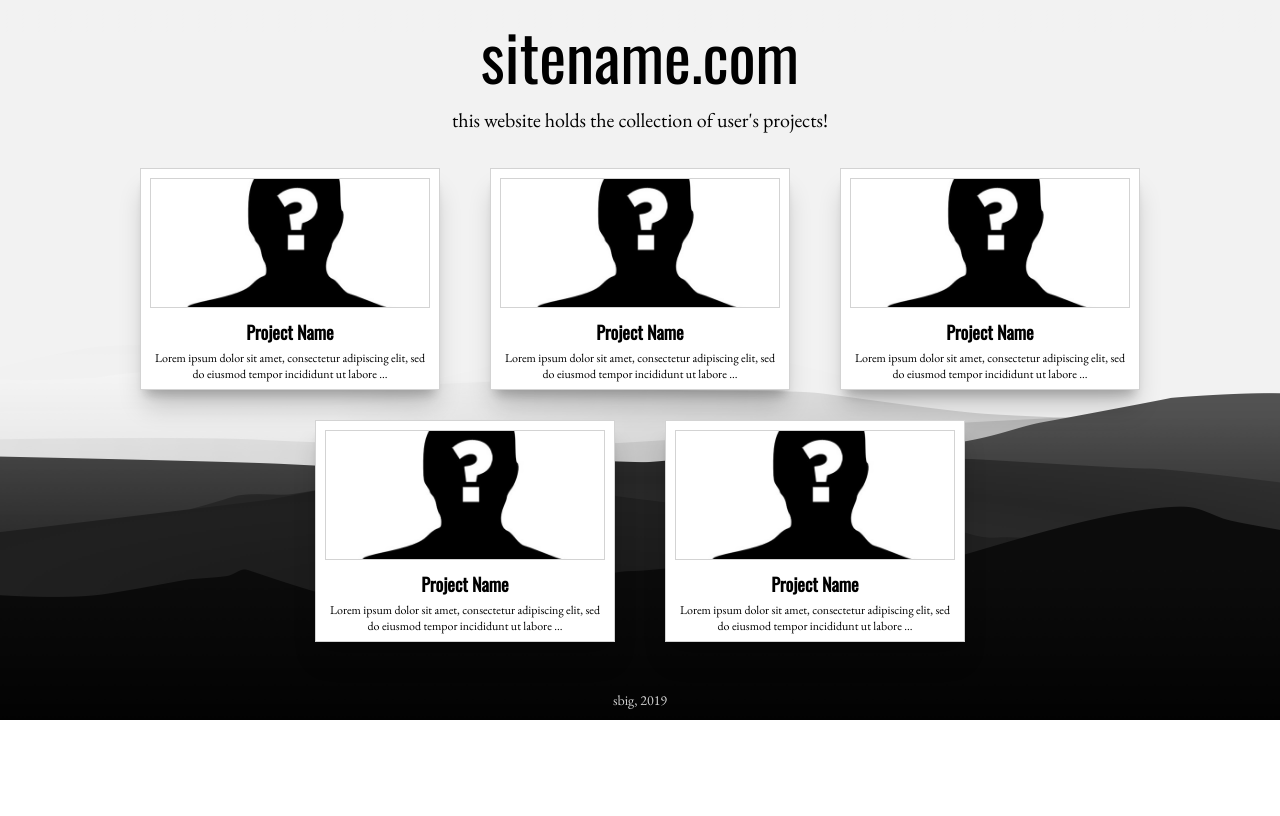
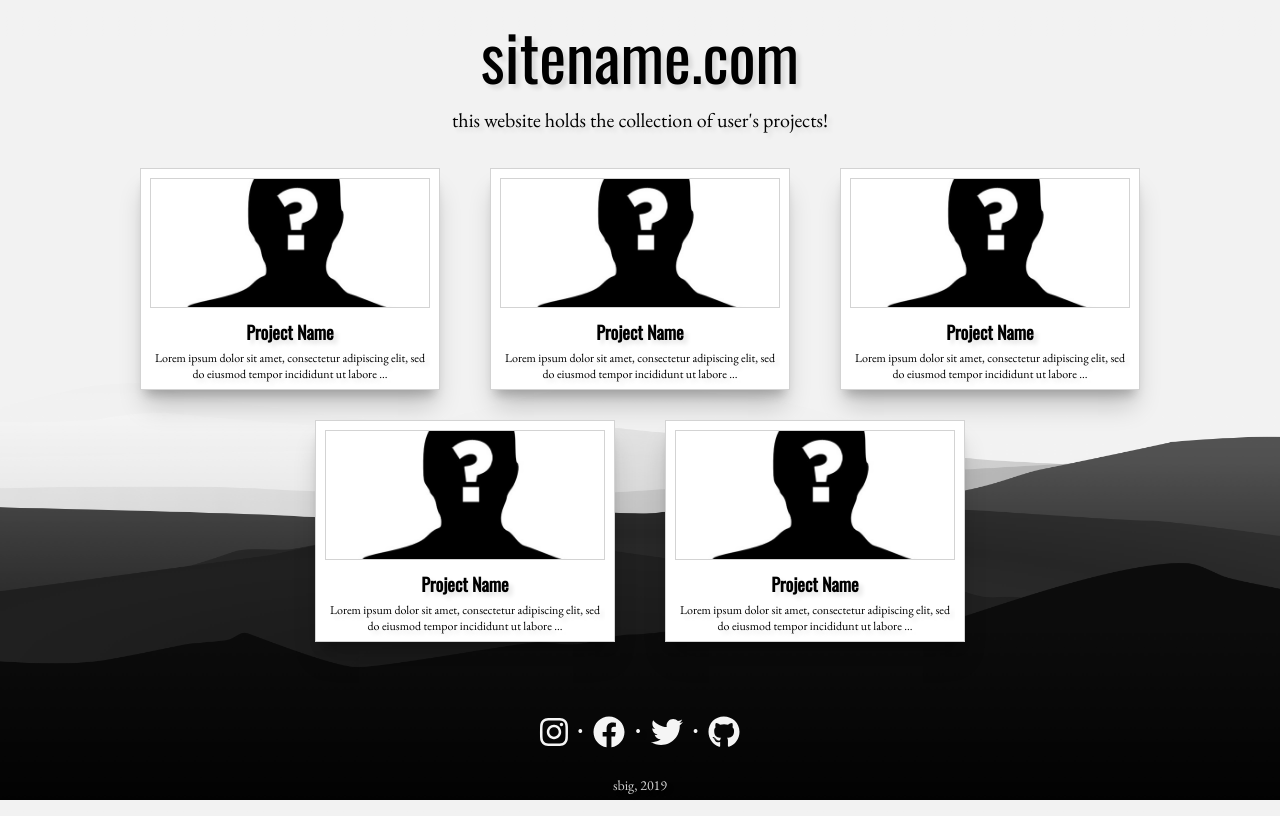
Before and after one commit to fraglantia/Tepsite, a React (Create React App) app: page / in a window 1280 px wide. Built offline with nearby package versions, Linux system fonts and the light colour scheme.

Commit message:
added social media icons and some animations

```diff
--- a/package.json
+++ b/package.json
@@ -3,6 +3,10 @@
   "version": "0.1.0",
   "private": true,
   "dependencies": {
+    "@fortawesome/fontawesome-svg-core": "^1.2.19",
+    "@fortawesome/free-brands-svg-icons": "^5.9.0",
+    "@fortawesome/free-solid-svg-icons": "^5.9.0",
+    "@fortawesome/react-fontawesome": "^0.1.4",
     "react": "^16.8.6",
     "react-dom": "^16.8.6",
     "react-scripts": "3.0.1"
--- a/public/style.css
+++ b/public/style.css
@@ -12,6 +12,7 @@ body {
     flex-direction: column;
     align-items: center;
     align-content: center;
+    text-shadow: 4px 4px 4px rgba(0, 0, 0, 0.1);
 }
 
 .header {
@@ -33,12 +34,42 @@ body {
     font-size: 20px;
 }
 
+.footer {
+    margin-top: 50px;
+    display: flex;
+    flex-direction: column;
+    align-items: center;
+}
 
-.footer {
-    margin-top: 20px;
+
+.footer .text {
+    margin-top: 5px;
     font-family: 'EB Garamond', serif;
     font-size: 14px;
     color: lightgray;
+}
+
+.footer .icons {
+    display: flex;
+    flex-direction: row;
+    align-items: center;
+}
+
+.footer .icons p{
+    color: whitesmoke;
+}
+
+
+.footer .icons .icon{
+    margin-left: 10px;
+    margin-right: 10px;
+    color: whitesmoke;
+    text-decoration: none;
+}
+
+.footer .icons .icon a{
+    color: whitesmoke;
+    text-decoration: none;
 }
 
 .projectContainer {
@@ -61,7 +92,14 @@ body {
     outline: 1px solid lightgray;
     outline-offset: -1px;
     box-shadow: 0 20px 25px -5px rgba(0, 0, 0, 0.2), 0 10px 10px -5px rgba(0, 0, 0, 0.2);
+    transform: scale(1.0);
+    transition: transform 0.1s ease-out;
 }
+
+.projectDiv:hover {
+    transform: scale(1.1);
+}
+
 
 .projectTitle {
     flex-basis: auto;
--- a/src/components/Footer.js
+++ b/src/components/Footer.js
@@ -1,11 +1,41 @@
 import React from 'react';
+import { FontAwesomeIcon } from '@fortawesome/react-fontawesome'
+import { faInstagram, faFacebook, faTwitter, faGithub } from '@fortawesome/free-brands-svg-icons'
 
 class Footer extends React.Component {
   render() {
       return(
           <div className='footer'>
-              <p>sbig, 2019</p>
+                <div className='icons'>
+                    <div className='icon'>
+                        <a href='#'>
+                            <FontAwesomeIcon icon={faInstagram} size='2x'/>
+                        </a>
+                    </div>
+                    <p>•</p>
+                    <div className='icon'>
+                        <a href='#'>
+                            <FontAwesomeIcon icon={faFacebook} size='2x'/>
+                        </a>
+                    </div>
+                    <p>•</p>
+                    <div className='icon'>
+                        <a href='#'>
+                            <FontAwesomeIcon icon={faTwitter} size='2x'/>
+                        </a>
+                    </div>
+                    <p>•</p>
+                    <div className='icon'>
+                        <a href='#'>
+                            <FontAwesomeIcon icon={faGithub} size='2x'/>
+                        </a>
+                    </div>
+                </div>
+                <div className='text'>
+                    <p>sbig, 2019</p>
+                </div>
           </div>
+
       )
   }
 }
```
Also changed, not shown: 1 other file (tests, documents, lock files or other folders).
